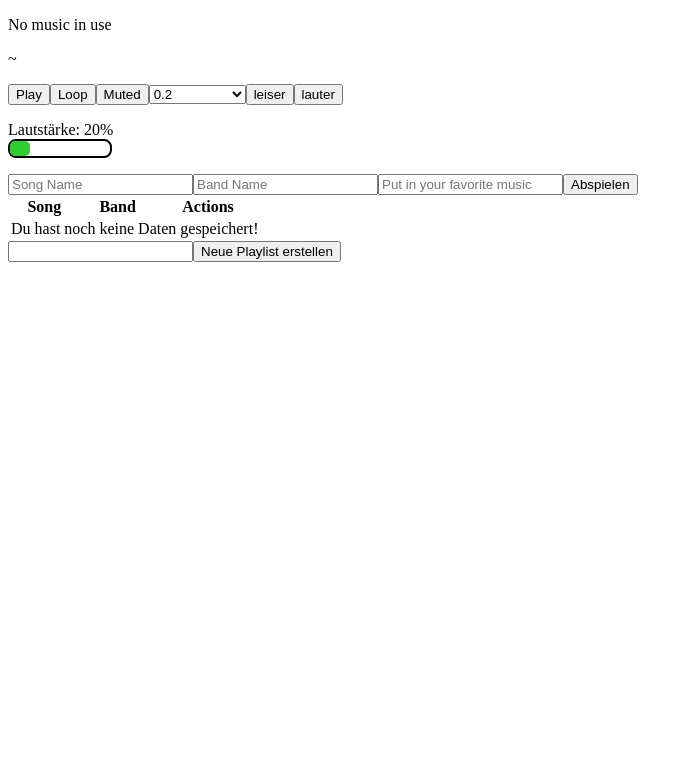
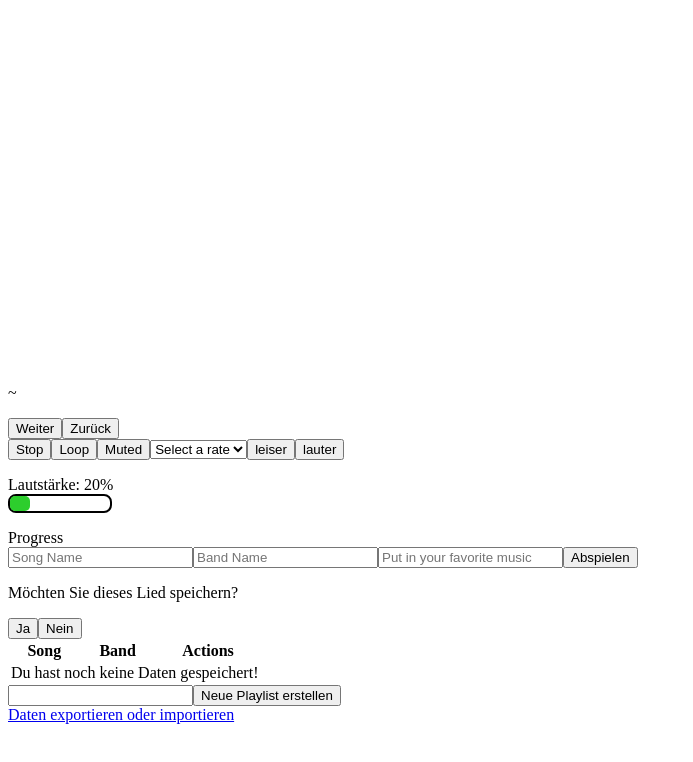
Before and after one commit to MSRMatrix/AcoustiFlow, a React (Vite) app: page /music-player in a window 1280 px wide. Shown: the top 762 px of the page, without its empty margins (0-693 px from the left). Built offline with nearby package versions, Linux system fonts and the light colour scheme.

Commit message:
add import and export functions + you can now play whole playlists

```diff
--- a/src/App.jsx
+++ b/src/App.jsx
@@ -5,7 +5,7 @@ import MusicPlayer from './components/music-player/MusicPlayer'
 import VideoPlayer from './components/video-player/VideoPlayer'
 import { useState } from 'react'
 import MusicContext from './components/music-player/MusicContext/MusicContext'
-
+import Data from "./components/music-player/data/Data"
 
 
 const router = createBrowserRouter ([
@@ -20,6 +20,10 @@ const router = createBrowserRouter ([
   {
     path: "/video-player",
     element: <VideoPlayer />
+  },
+  {
+    path: "/import-export",
+    element: <Data />
   }
 ])
 
--- a/src/components/music-player/MusicPlayer.jsx
+++ b/src/components/music-player/MusicPlayer.jsx
@@ -3,53 +3,75 @@ import ReactPlayer from "react-player";
 import "./musicPlayer.css";
 import Settings from "./settings/Settings";
 import MusicContext from "./MusicContext/MusicContext";
+import { NavLink } from "react-router-dom";
 
 const MusicPlayer = () => {
-  const [playing, setIsPlaying] = useState(false);
+  const { musicContext, setMusicContext } = useContext(MusicContext);
+  const [playing, setIsPlaying] = useState(true);
   const [volume, setVolume] = useState(0.2);
   const [loop, setLoop] = useState(false);
   const [muted, setMuted] = useState(false);
-  const [plackbackRate, setPlaybackRate] = useState(1);
+  const [playbackRate, setPlaybackRate] = useState(1);
   const [src, setSrc] = useState({
     name: "",
     band: "",
-    src: ""
-  })
-  const {musicContext, setMusicContext} = useContext(MusicContext)
+    src: []
+  });
+  const [currentSongIndex, setCurrentSongIndex] = useState(0);
+
+  const handleNextSong = () => {
+    setCurrentSongIndex((prevIndex) => (prevIndex + 1) % src.src.length);
+  };
+
+  const handlePreviousSong = () => {
+    setCurrentSongIndex((prevIndex) =>
+      prevIndex === 0 ? src.src.length - 1 : prevIndex - 1
+    );
+  };
+
+  const getCurrentUrl = () => {
+    if (src.src === undefined || src.src.length === 0) {
+      return "";
+    }
+    if (Array.isArray(src.src[0])) {
+      return src.src[currentSongIndex][0];
+    }
+    return src.src;
+  };
 
   return (
     <>
       <div className="player-container">
-       {src?.src ? <ReactPlayer
-          url={src.src}
-          controls
-          playing={playing}
-          volume={volume}
-          loop={loop}
-          muted={muted}
-          playbackRate={plackbackRate}
-        /> : <p>No music in use</p>}
+          <ReactPlayer
+            url={getCurrentUrl()}
+            controls
+            playing={playing}
+            volume={volume}
+            loop={loop}
+            muted={muted}
+            playbackRate={playbackRate}
+            onEnded={handleNextSong}
+            progressInterval={1000}
+          />
         <p>{src.band} ~ {src.name}</p>
+        <button onClick={handleNextSong}>Weiter</button>
+          <button onClick={handlePreviousSong}>Zurück</button>
       </div>
       <Settings
         playing={playing}
         setIsPlaying={setIsPlaying}
-
         volume={volume}
         setVolume={setVolume}
-
         loop={loop}
         setLoop={setLoop}
-
         muted={muted}
         setMuted={setMuted}
-
-        plackbackRate={plackbackRate}
+        playbackRate={playbackRate}
         setPlaybackRate={setPlaybackRate}
-
         src={src}
         setSrc={setSrc}
       />
+      <NavLink to="/import-export">Daten exportieren oder importieren</NavLink>
     </>
   );
 };
--- /dev/null
+++ b/src/components/music-player/data/Data.jsx
@@ -0,0 +1,78 @@
+import { useEffect, useState } from "react";
+import { NavLink } from "react-router-dom";
+
+const ExportImport = () => {
+
+  const [reload, setReload] = useState(false)
+
+  useEffect(() => {
+    setReload(false)
+  },[reload])
+
+  const handleDownload = () => {
+    const data = JSON.stringify(localStorage, null, 2);
+    const blob = new Blob([data], { type: "application/json" });
+    const url = URL.createObjectURL(blob);
+    const a = document.createElement("a");
+    a.href = url;
+    a.download = "localStorage.json";
+    a.click();
+    URL.revokeObjectURL(url);
+  };
+
+  const handleFileUpload = (event) => {
+    const file = event.target.files[0];
+    if (!file) return;
+
+    const reader = new FileReader();
+    reader.onload = (e) => {
+      try {
+        const importedData = JSON.parse(e.target.result);
+        if (typeof importedData === "object" && importedData !== null) {
+          Object.keys(importedData).forEach((key) => {
+            localStorage.setItem(key, importedData[key]);
+          });
+          alert("Daten erfolgreich importiert!");
+          setReload(true)
+
+        } else {
+          alert("Die Datei enthält keine gültigen JSON-Daten.");
+        }
+      } catch (error) {
+        alert("Fehler beim Importieren der Datei: " + error.message);
+      }
+    };
+    reader.readAsText(file);
+    event.target.value = ""
+  };
+
+  const deleteStorage = () => {
+    if(confirm("Möchtest du alle Daten löschen?")){
+      localStorage.clear()
+      alert("Daten erfolgreich gelöscht!")
+      setReload(true)
+      return
+    }else{
+      alert("Daten wurden nicht gelöscht!")
+      return
+    }
+  }
+
+  return (
+    <>
+      <h2>Alle Daten herunterladen</h2>
+      <button onClick={handleDownload}>Download Daten</button>
+      <h2>Daten importieren</h2>
+      <input type="file" accept=".json" onChange={handleFileUpload} />
+      <p>
+        <b>Hinweis:</b> Der Import/Export wird in IE, Safari oder Opera Version 12 (und früher) nicht unterstützt.
+      </p>
+    <h2>Daten löschen</h2>
+     {localStorage.length > 0 ? <button onClick={deleteStorage}>Löschen</button> : <p>Keine Daten zum löschen</p>}
+
+     <NavLink to="/music-player">Zurück</NavLink>
+    </>
+  );
+};
+
+export default ExportImport;
--- a/src/components/music-player/settings/Settings.jsx
+++ b/src/components/music-player/settings/Settings.jsx
@@ -3,14 +3,15 @@ import Music from "./music/Music";
 import Muted from "./muted/Muted";
 import PlaybackRate from "./playbackRate/PlaybackRate";
 import Playing from "./playing/Playing";
+import ProgressBar from "./progress/ProgressBar";
 import Volume from "./volume/Volume";
 
 const Settings = ({
   playing,
   setIsPlaying,
 
+  volume,
   setVolume,
-  volume,
 
   loop,
   setLoop,
@@ -30,7 +31,8 @@ const Settings = ({
       <Loop loop={loop} setLoop={setLoop} />
       <Muted muted={muted} setMuted={setMuted} />
       <PlaybackRate plackbackRate={plackbackRate} setPlaybackRate={setPlaybackRate} />
-      <Volume volume={volume} setVolume={setVolume} />
+      <Volume muted={muted} volume={volume} setVolume={setVolume} />
+      <ProgressBar />
       <Music src={src} setSrc={setSrc} />
     </>
   );
--- a/src/components/music-player/settings/dialog/Dialog.jsx
+++ b/src/components/music-player/settings/dialog/Dialog.jsx
@@ -14,27 +14,30 @@ const PlaylistChanger = ({ setIsOpen, src, setSrc, takeMusic }) => {
   const addToNewPlaylist = (playlist) => {
     const random = Object.values(takeMusic);
    const list = Object.entries(localStorage).filter((item) => item[0] === playlist);
-   console.log(list[0][1].split(", "));
 
+   if(list[0][1].split(", ").includes(random[2])){
+    alert("Lied existiert schon in dieser Playlist")
+    return
+   }
 
     if(list[0][1].split(", ").length >= 3){
        const newData =
       localStorage.getItem(playlist) +
       ", " +
-      random[0] +
+      random[0].trim() +
       ", " +
-      random[1] +
+      random[1].trim() +
       ", " +
-      random[2];
+      random[2].trim();
     return localStorage.setItem(playlist, newData);
     }
     const newData =
       localStorage.getItem(playlist) +
-      random[0] +
+      random[0].trim() +
       ", " +
-      random[1] +
+      random[1].trim() +
       ", " +
-      random[2];
+      random[2].trim();
 
      return localStorage.setItem(playlist, newData);
   };
--- a/src/components/music-player/settings/music/Music.jsx
+++ b/src/components/music-player/settings/music/Music.jsx
@@ -16,30 +16,29 @@ const Music = ({src, setSrc}) => {
     }
 
     const safeMusic = () => {
+        const storage = localStorage.getItem("your-music");
+        const newData = `${src.name}, ${src.band}, ${src.src}`;
 
-        const storage = localStorage.getItem("your-music");
-        const newData = src.name + ", " + src.band + ", " + src.src;
-
-        if(src.name === undefined || src.band === undefined || src.src === undefined){
-            alert("Diese Felder dürfen nicht leer sein!")
-            return
-        }
-
-        if(storage !== null){
-            if(storage.split(", ").includes(src.src)){
-            alert("Dieses Lied existiert schon!")
-            setSrc([])
-            return
-          }
+        if (!src.name || !src.band || !src.src) {
+            alert("Diese Felder dürfen nicht leer sein!");
+            return;
         }
         if (storage) {
-            const updatedData = [...storage.split(','), newData];
-            localStorage.setItem("your-music", updatedData.join(', '));
+            const existingData = storage.split(", ").map(item => item.trim());
+            if (existingData.includes(src.src)) {
+                alert("Dieses Lied existiert schon!");
+                setSrc([]);
+                return;
+            }
+            const updatedData = `${storage}, ${newData.trim()}`;
+            localStorage.setItem("your-music", updatedData);
         } else {
             localStorage.setItem("your-music", newData);
         }
-        setSrc([])
-    }
+
+        setSrc([]);
+    };
+
 
 
     const deleteMusic = () => {
@@ -71,7 +70,7 @@ const Music = ({src, setSrc}) => {
         <button onClick={deleteMusic}>Nein</button>
         </div> : <></>}
 
-        <Table src={src} setSrc={setSrc}/>
+        <Table src={src} setSrc={setSrc} />
         <form action="" onSubmit={newPlaylist}>
             <input type="text" />
         <button type="submit">Neue Playlist erstellen</button>
--- a/src/components/music-player/settings/playbackRate/PlaybackRate.jsx
+++ b/src/components/music-player/settings/playbackRate/PlaybackRate.jsx
@@ -4,13 +4,12 @@ const PlaybackRate = ({ playbackRate, setPlaybackRate }) => {
     const selectRate = (e) => {
         const test = Number(e.target.value)
         setPlaybackRate(test)
-
     }
 
   return (
     <>
       <select onChange={selectRate}>
-      <option value="Select a rate" disabled>Select a rate</option>
+      <option value="Select a rate" defaultValue={"Select a rate"}>Select a rate</option>
         <option value={0.2}>0.2</option>
         <option value={0.6}>0.6</option>
         <option value={1.0}>1.0</option>
--- /dev/null
+++ b/src/components/music-player/settings/progress/ProgressBar.jsx
@@ -0,0 +1,9 @@
+const ProgressBar = () => {
+    return(
+        <>
+        Progress
+        </>
+    )
+}
+
+export default ProgressBar
--- a/src/components/music-player/settings/volume/volume.css
+++ b/src/components/music-player/settings/volume/volume.css
@@ -11,5 +11,5 @@
     height: 15px;
     background-color: rgb(45, 206, 45);
     border-radius: 5px;
-    transition: 0.1s ease-in-out;
+    transition: 0.01s ease-in-out;
 }
```
Also changed, not shown: src/components/music-player/settings/music/table/Table.jsx (+10 -4 lines), src/components/music-player/settings/volume/Volume.jsx (+6 -6 lines), 1 other file (tests, documents, lock files or other folders).
